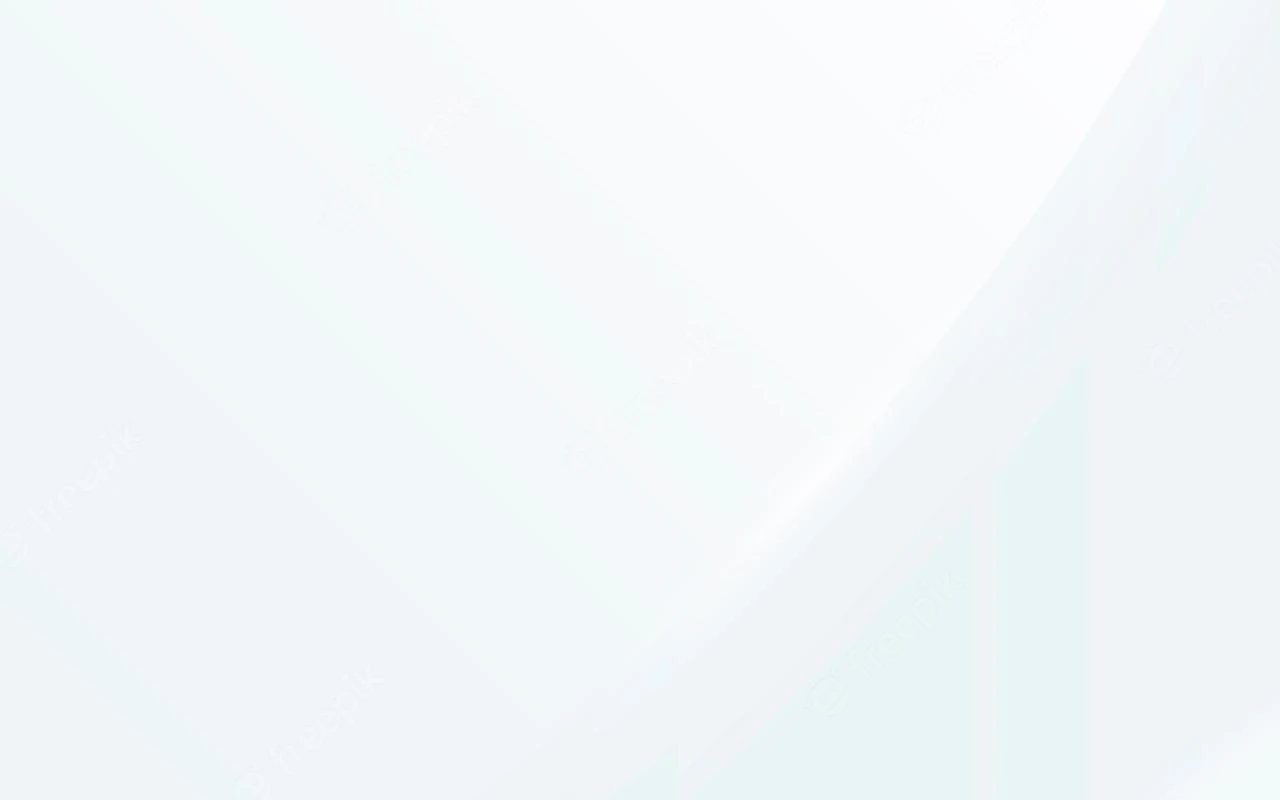
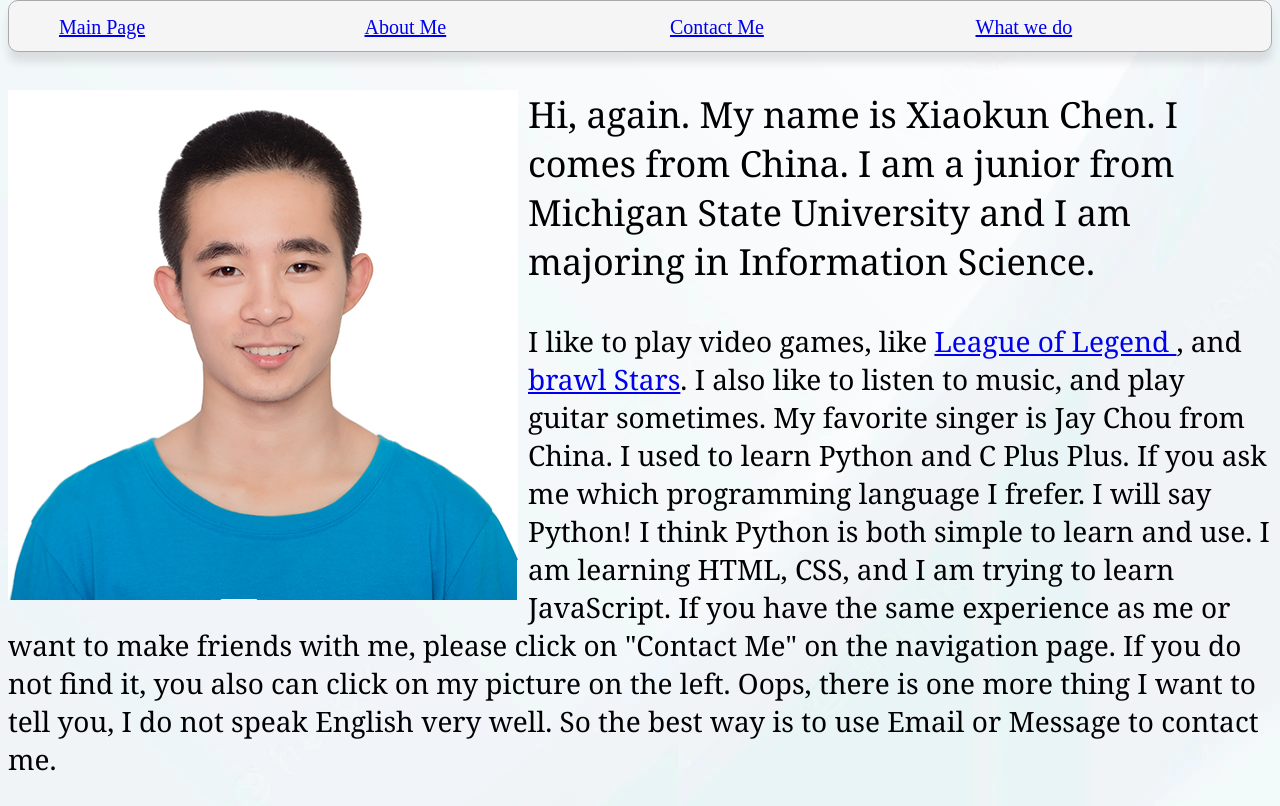
Before and after one commit to Xiaokun-MSU/mi349_final, a plain HTML site: page about.html in a window 1280 px wide. Drawn offline with Linux system fonts and the light colour scheme.

Commit message:
changes4

```diff
--- a/about.html
+++ b/about.html
@@ -8,6 +8,35 @@
     <title>About Me</title>
 </head>
 <body>
+    <nav class="position">
+        <ul id="navigator">
+            <!--<li class="goodWeb">goodweb.com</li><br-->
+            <li class="index"><a href="index.html">Main Page</a></li>
+            <li class="about"><a href="about.html">About Me</a></li>
+            <li class="contact"><a href="contact.html">Contact Me</a></li>
+            <li class="work"><a href="work.html">What we do</a></li>
+        </ul>
+    </nav>
+    <div id="infor">
+        <p>
+            <a href="contact.html">
+            <img src="xiaokunchen.jpeg" alt="XiaoKun Chen" class="aboutImg">
+            </a>
+        </p>
+
+        <p class="imporInfor">Hi, again. My name is Xiaokun Chen. I comes from China. I am a junior from Michigan State University and
+            I am majoring in Information Science. </p>
+        <p>I like to play video games, like <a href="https://www.leagueoflegends.com/en-us/">League of Legend </a>,
+            and <a href="https://supercell.com/en/games/brawlstars/">brawl Stars</a>. I also like to listen to music,
+            and play guitar sometimes. My favorite singer is Jay Chou from China.
+            I used to learn Python and C Plus Plus. If you ask me which programming language I frefer.
+            I will say Python! I think Python is both simple to learn and use. I am learning HTML, CSS, and
+            I am trying to learn JavaScript. If you have the same experience as me or want to make friends with me,
+            please click on "Contact Me" on the navigation page. If you do not find it, you also can click on my picture on the left.
+            Oops, there is one more thing I want to tell you, I do not speak English very well. So the best way is to
+            use Email or Message to contact me. </p>
+    </div>
+
 
     <script src="function.js"></script>
 </body>
--- a/style.css
+++ b/style.css
@@ -32,10 +32,12 @@ section {
     border: 1px solid #aaa;
     box-shadow: rgba(0, 0,0, 0.1) 0 10px 10px;
     margin-top:-20px ;
+    display: flex;
+    background-color: whitesmoke;
 }
 
 li {
-    display: inline-block;
+
     list-style-type: none;
     padding: 10px;
     font-size: 20px;;
@@ -59,3 +61,38 @@ body {
     position: sticky;
     top: 0;
 }
+
+.contentSec h2 {
+    text-decoration-line: underline;
+}
+
+li:nth-of-type(1){
+    flex: 1;
+}
+
+li:nth-of-type(2){
+    flex: 1;
+}
+
+li:nth-of-type(3){
+    flex: 1;
+}
+
+li:nth-of-type(4){
+    flex: 1;
+}
+
+.aboutImg {
+    float: left;
+    margin-right: 10px;
+}
+
+#infor {
+    margin-top: 50px;
+    font-family:Cambria, Cochin, Georgia, Times, 'Times New Roman', serif;
+    font-size: 28px;
+}
+
+.imporInfor {
+    font-size: 36px;
+}
```
Also changed, not shown: index.html (+5 -3 lines), 2 other files.
